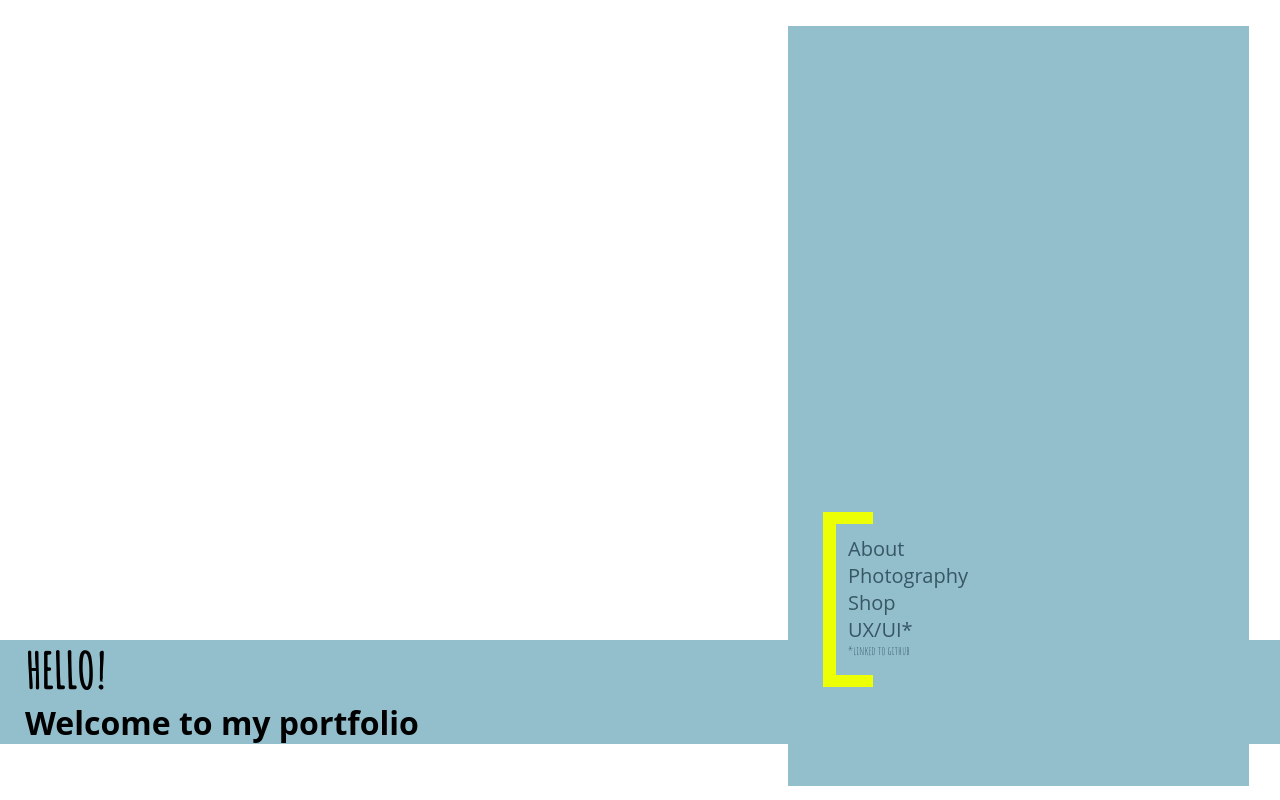
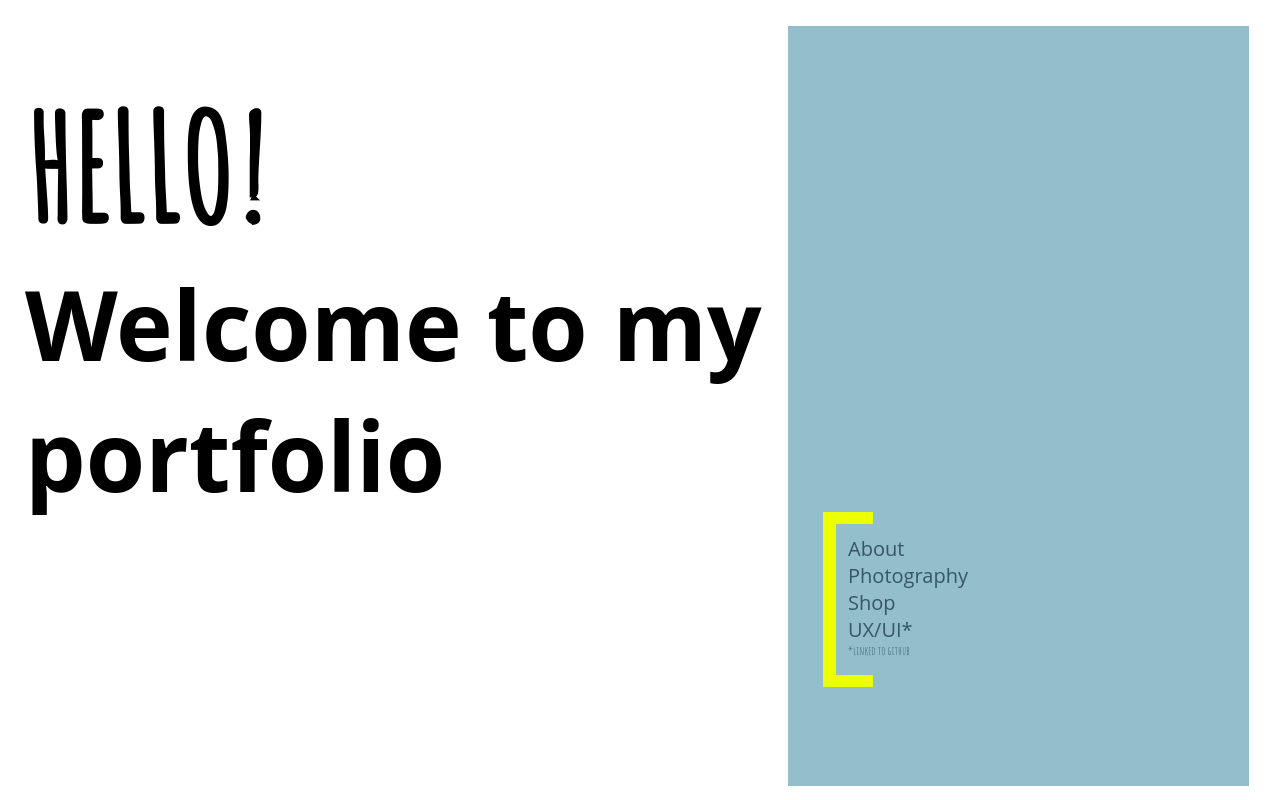
Before and after one commit to bcastillo1/brittanycastillo.online, a PHP site: page / in a window 1280 px wide. Run offline with PHP 8.4, Linux system fonts and the light colour scheme; style sheets or scripts are compiled from the project's sources.

Commit message:
index font

```diff
--- a/assets/css/main.processed.css
+++ b/assets/css/main.processed.css
@@ -9,16 +9,14 @@
 ========================================== */
 /*  BRACKETS
 ========================================== */
-#background{
-  background-color: #93BECB;
-}
 #contactme svg{
   width: 30px;
   margin: 1px;
 }
 .index{
-  margin-top: 50%;
+  margin-top: 6%;
   margin-left: 25px;
+  font-size: 3em;
 }
 a {
   text-decoration: none;
--- a/index.html
+++ b/index.html
@@ -32,7 +32,7 @@
 
 
   </head>
-  <body id="background" ><div>
+  <body>
 
     <!--pictures-->
     <!-- aside -->
@@ -62,5 +62,5 @@
   <h2>Welcome to my portfolio</h2>
 </div>
 
-</div></body>
+</body>
 </html>
```
